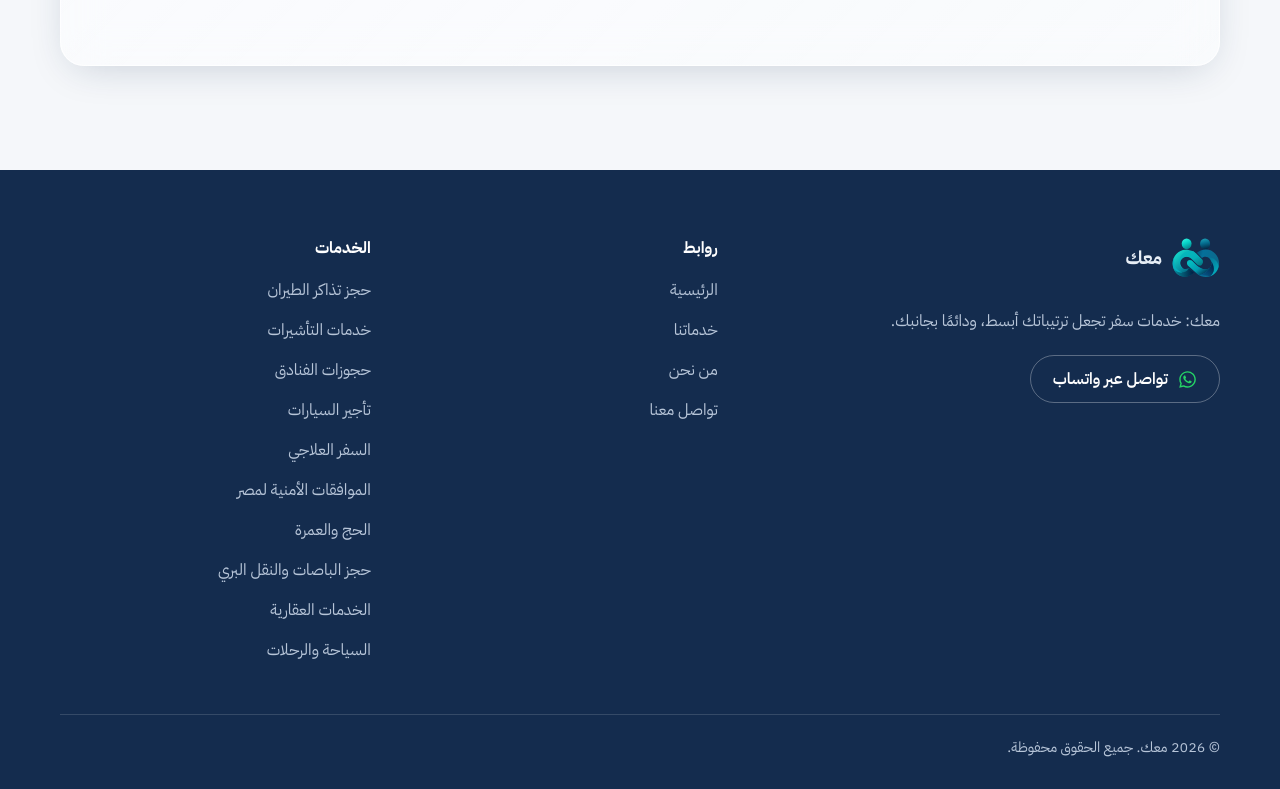
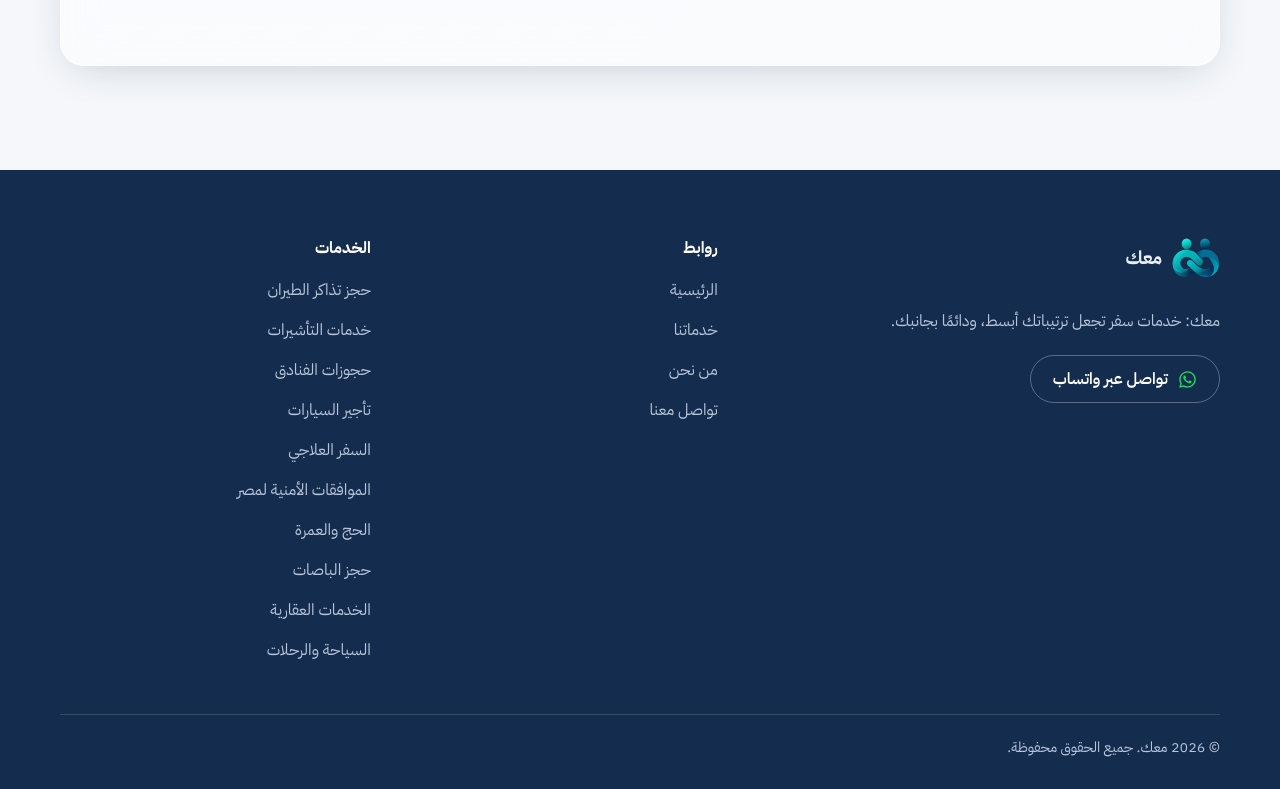
Before and after one commit to khwy1d/Maak, a React (Vite) app: page /tourism in a window 1280 px wide. Shown: the part 1185-1974 px from the top of the page. Built offline with nearby package versions, Linux system fonts and the light colour scheme.

Commit message:
Rename bus service and remove old about sentence

```diff
--- a/src/i18n/translations.ts
+++ b/src/i18n/translations.ts
@@ -27,7 +27,7 @@ const ar = {
       { key: "medical", ar: "السفر العلاجي", en: "Medical Travel", desc: "ننسق استفسارات السفر العلاجي والمواعيد والإقامة والنقل المرتبط بالرحلة الطبية." },
       { key: "security", ar: "الموافقات الأمنية لمصر", en: "Egypt Security Clearance", desc: "مساعدة في الاستفسار عن إجراءات ومتطلبات الموافقات الأمنية لمصر، دون ضمان الموافقة." },
       { key: "umrah", ar: "الحج والعمرة", en: "Hajj & Umrah", desc: "التنسيق للاستفسار عن رحلات الحج والعمرة ومتطلبات التأشيرات والسكن والنقل." },
-      { key: "bus", ar: "حجز الباصات والنقل البري", en: "Bus Tickets & Ground Transport", desc: "استفسر عن خيارات النقل البري وحجوزات الباصات المحلية والدولية." },
+      { key: "bus", ar: "حجز الباصات", en: "Bus Bookings", desc: "استفسر عن خيارات النقل البري وحجوزات الباصات المحلية والدولية." },
       { key: "realEstate", ar: "الخدمات العقارية", en: "Real Estate Services", desc: "استفسر عن تنسيق خدمات العقارات مثل الإيجار والبيع والشراء وإدارة الأملاك." },
     ],
   },
@@ -53,7 +53,6 @@ const ar = {
   about: {
     title: "عن معك",
     p1: "معك علامة خدمات سفر تهدف إلى جعل ترتيبات السفر أسهل، وأن تكون نقطة تواصل قريبة ومساعدة في كل خطوة.",
-    p2: "اسمنا وعدنا: حين تسافر، تجد من يرافقك ويجيب عن أسئلتك.",
   },
   contact: {
     title: "هل لديك سؤال عن رحلتك؟",
@@ -82,7 +81,7 @@ const ar = {
     medical: "مرحبًا، أرغب في الاستفسار عن السفر العلاجي.",
     security: "مرحبًا، أرغب في الاستفسار عن الموافقات الأمنية لمصر.",
     umrah: "مرحبًا، أرغب في الاستفسار عن خدمات الحج والعمرة.",
-    bus: "مرحبًا، أرغب في الاستفسار عن حجز الباصات والنقل البري.",
+    bus: "مرحبًا، أرغب في الاستفسار عن حجز الباصات.",
     realEstate: "مرحبًا، أرغب في الاستفسار عن الخدمات العقارية.",
   },
 };
@@ -140,7 +139,6 @@ const en: typeof ar = {
   about: {
     title: "About MAAK",
     p1: "MAAK is a travel services brand built to make travel arrangements easier, and to be a helpful, approachable point of contact at every step.",
-    p2: "Our name is our promise: when you travel, someone is with you to answer your questions.",
   },
   contact: {
     title: "Have a question about your trip?",
@@ -169,7 +167,7 @@ const en: typeof ar = {
     medical: "Hello, I'd like to inquire about medical travel.",
     security: "Hello, I'd like to inquire about Egypt security clearance.",
     umrah: "Hello, I'd like to inquire about Hajj and Umrah services.",
-    bus: "Hello, I'd like to inquire about bus tickets and ground transport.",
+    bus: "Hello, I'd like to inquire about bus bookings.",
     realEstate: "Hello, I'd like to inquire about real-estate services.",
   },
 };
```
